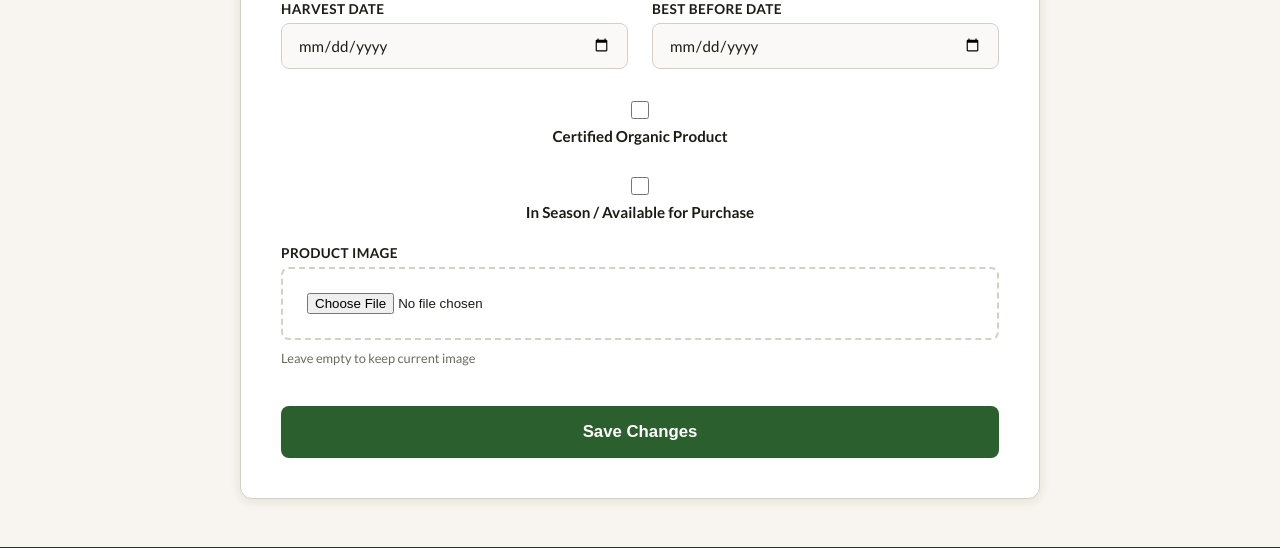
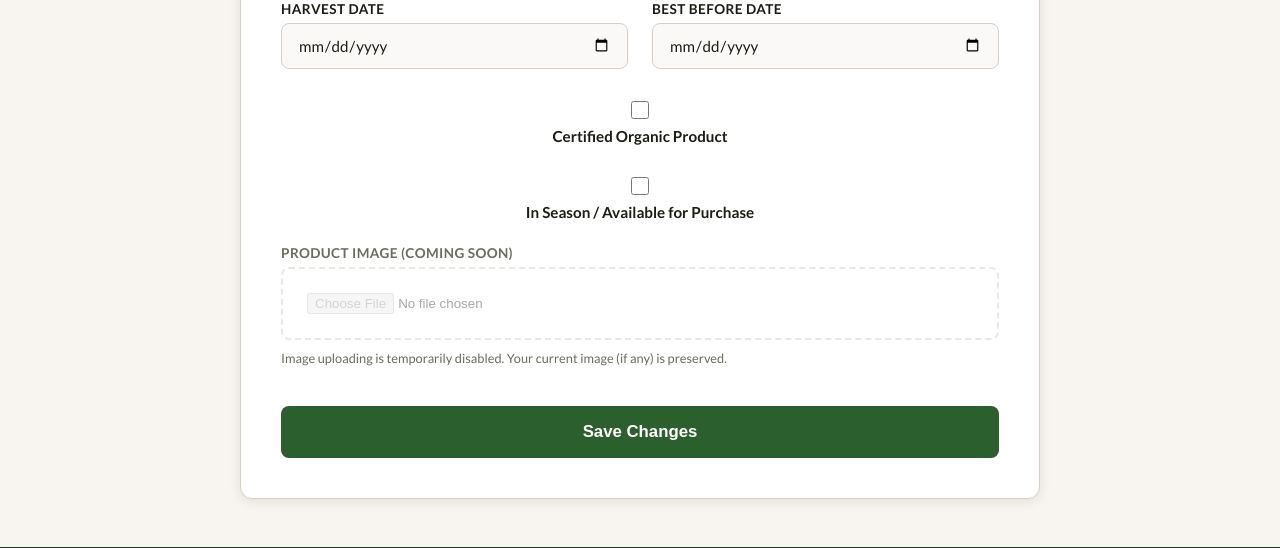
Before and after one commit to matthewwooduwe/DaESD-Group-Assignment, a Django app: template services/frontend-service/web/templates/web/edit_product.html in a window 1280 px wide. Shown: the part 839-1387 px from the top of the page. Run offline with Django 4.2, Linux system fonts and the light colour scheme; the template is opened without the code that fills it, so the values that code supplies are empty.

Commit message:
Removed image feature from product listings with coming soon label and updated error 401 error message

```diff
--- a/services/frontend-service/web/templates/web/add_product.html
+++ b/services/frontend-service/web/templates/web/add_product.html
@@ -248,8 +248,10 @@ color: var(--green);
             </div>
 
             <div class="form-group full-width">
-                <label class="form-label">Product Image</label>
-                <input type="file" name="image" class="file-input" accept="image/*">
+                <label class="form-label" style="color: var(--text-muted)">Product Image (Coming Soon)</label>
+                <input type="file" name="image" class="file-input" accept="image/*" disabled
+                    style="opacity: 0.5; cursor: not-allowed;">
+                <span class="form-help">Image uploading is temporarily disabled.</span>
             </div>
 
             <button type="submit" class="submit-btn">List Product</button>
--- a/services/frontend-service/web/templates/web/edit_product.html
+++ b/services/frontend-service/web/templates/web/edit_product.html
@@ -271,12 +271,15 @@ display: block;
             </div>
 
             <div class="form-group full-width">
-                <label class="form-label">Product Image</label>
+                <label class="form-label" style="color: var(--text-muted)">Product Image (Coming Soon)</label>
                 {% if product.image %}
-                <img src="{{ media_base_url }}/media/{{ product.image }}" alt="Current Image" class="current-image">
+                <img src="{{ media_base_url }}/media/{{ product.image }}" alt="Current Image" class="current-image"
+                    style="opacity: 0.7;">
                 {% endif %}
-                <input type="file" name="image" class="file-input" accept="image/*">
-                <span class="form-help">Leave empty to keep current image</span>
+                <input type="file" name="image" class="file-input" accept="image/*" disabled
+                    style="opacity: 0.5; cursor: not-allowed;">
+                <span class="form-help">Image uploading is temporarily disabled. Your current image (if any) is
+                    preserved.</span>
             </div>
 
             <button type="submit" class="submit-btn">Save Changes</button>
--- a/services/producer-service/products/views.py
+++ b/services/producer-service/products/views.py
@@ -24,7 +24,7 @@ class ProductProxyView(APIView):
         # Separate data and files for multipart/form-data forwarding
         # request.data contains both form data and potentially files in DRF
         data = request.POST.dict()  # Use POST.dict() for form fields
-        files = {key: val.file for key, val in request.FILES.items()}
+        files = {key: (val.name, val.file, val.content_type) for key, val in request.FILES.items()}
 
         try:
             # We don't use 'json=data' when sending files, we use 'data=data, files=files'
@@ -72,7 +72,7 @@ class ProductDetailProxyView(APIView):
     def put(self, request, pk, *args, **kwargs):
         platform_url = f"{settings.PLATFORM_API_URL}/api/products/{pk}/"
         data = request.POST.dict() if request.POST else request.data
-        files = {key: val.file for key, val in request.FILES.items()} if request.FILES else None
+        files = {key: (val.name, val.file, val.content_type) for key, val in request.FILES.items()} if request.FILES else None
 
         try:
             if files:
@@ -94,7 +94,7 @@ class ProductDetailProxyView(APIView):
         if 'image' in data and not data['image']:
             data.pop('image', None)
 
-        files = {key: val.file for key, val in request.FILES.items()} if request.FILES else None
+        files = {key: (val.name, val.file, val.content_type) for key, val in request.FILES.items()} if request.FILES else None
 
         try:
             if files:
```
Also changed, not shown: services/frontend-service/web/views.py (+12 -0 lines).
